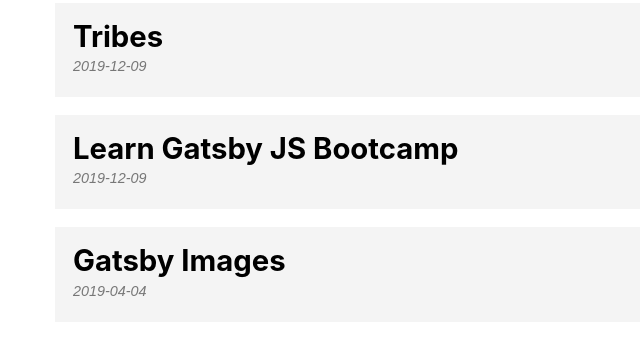
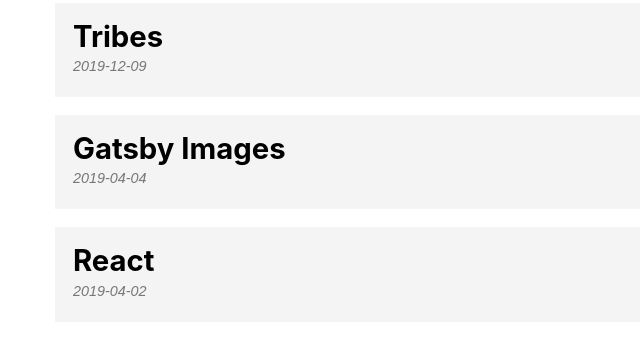
Before and after one commit to MartinDK/gatsby-bootcamp, a Gatsby site: page /blog in a window 1280 px wide. Shown: the part 452-789 px from the top of the page, without its empty margins (228-868 px from the left). Built offline with nearby package versions, Linux system fonts and the light colour scheme; Gatsby itself is replaced by a stand-in of ours.

Commit message:
Added type to Project and Blog template

```diff
--- a/src/pages/blog.js
+++ b/src/pages/blog.js
@@ -7,18 +7,20 @@ import blogStyles from './blog.module.scss'
 const BlogPage = () => {
   const data = useStaticQuery(graphql`
     query {
-    	allMarkdownRemark(sort: {
-    		order: DESC,
-    		fields: [frontmatter___date]
-    	}) {
+    	allMarkdownRemark(
+    		sort: { order: DESC, fields: [frontmatter___date] }
+    		filter: { frontmatter: { type: { eq: "Blog" } } }
+    	) {
     		edges {
     			node {
     				frontmatter {
     					title
     					date
+    					type
     				}
     				fields {
     					slug
+    					type
     				}
     			}
     		}
```
Also changed, not shown: src/pages/projects.js (+12 -10 lines).
